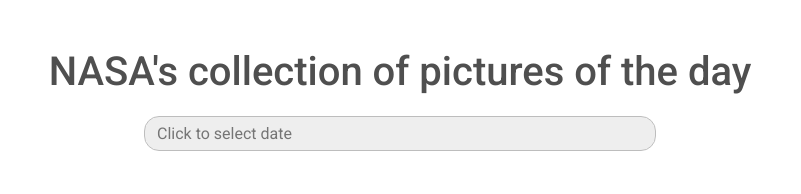
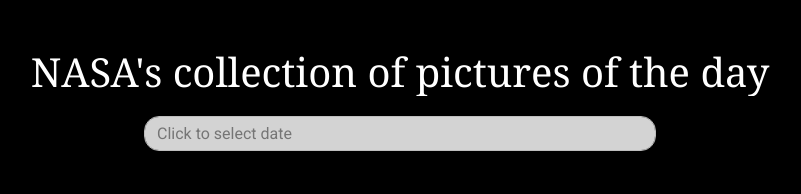
Before and after one commit to ashleyliangg/NASA-pictures, a plain HTML site: page index.html in a window 1280 px wide. Shown: the whole page, without its empty margins (240-1041 px from the left). Drawn offline with nearby package versions, Linux system fonts and the light colour scheme.

Commit message:
minor changes to display

```diff
--- a/index.html
+++ b/index.html
@@ -26,14 +26,40 @@
     <link rel="stylesheet" href="https://cdn.jsdelivr.net/npm/flatpickr/dist/flatpickr.min.css">
 
   </head>
+  <style>
+    body {
+      background-color:black;
+    }
+
+    h1 {
+      text-align:center;
+      color:white;
+      font-family: Georgia, 'Times New Roman', Times, serif;
+      animation-name: bounce-down;
+      animation-duration: 1s;
+      overflow: hidden;
+    }
+
+    @keyframes bounce-down {
+    from {
+      margin-bottom: 100%;
+      width: 100%;
+    }
+
+    to {
+      margin-bottom: 0%;
+      width: 100%;
+    }
+  }
+  </style>
   <body>
     <!-- Start your project here-->
     <div class="container my-5">
-      <h1 style="text-align:center;">NASA's collection of pictures of the day</h1>
+      <h1>NASA's collection of pictures of the day</h1>
 
       <div id="date-picker" class="datepicker mb-4" style="margin-top: 20px; text-align: center;">
         <form style="width: 40vw; display: inline-block;">
-          <input style="border-radius: 15px;" id="wrapper-date-input" class="form-control" type="date" placeholder="Click to select date">
+          <input style="border-radius: 15px; background-color:#D3D3D3" id="wrapper-date-input" class="form-control" type="date" placeholder="Click to select date">
         </form>
       </div>
 
@@ -49,11 +75,11 @@
 
         <!-- column for the copyright, name, explanation -->
         <div class="col-md-4 mb-4 mb-md-0">
-          <h5 class="font-weight-bold" id="wrapper-title"></h5>
-          <p class="mb-2 text-muted">
+          <h5 class="font-weight-bold" id="wrapper-title" style="color:white"></h5>
+          <p class="mb-2 text-muted" style="color:#D3D3D3">
             <span id="wrapper-copyright"></span>
           </p>
-          <p id="wrapper-explanation"></p>
+          <p id="wrapper-explanation" style="color:#D3D3D3"></p>
         </div>
 
       </div>
```
Also changed, not shown: 1 other file.
